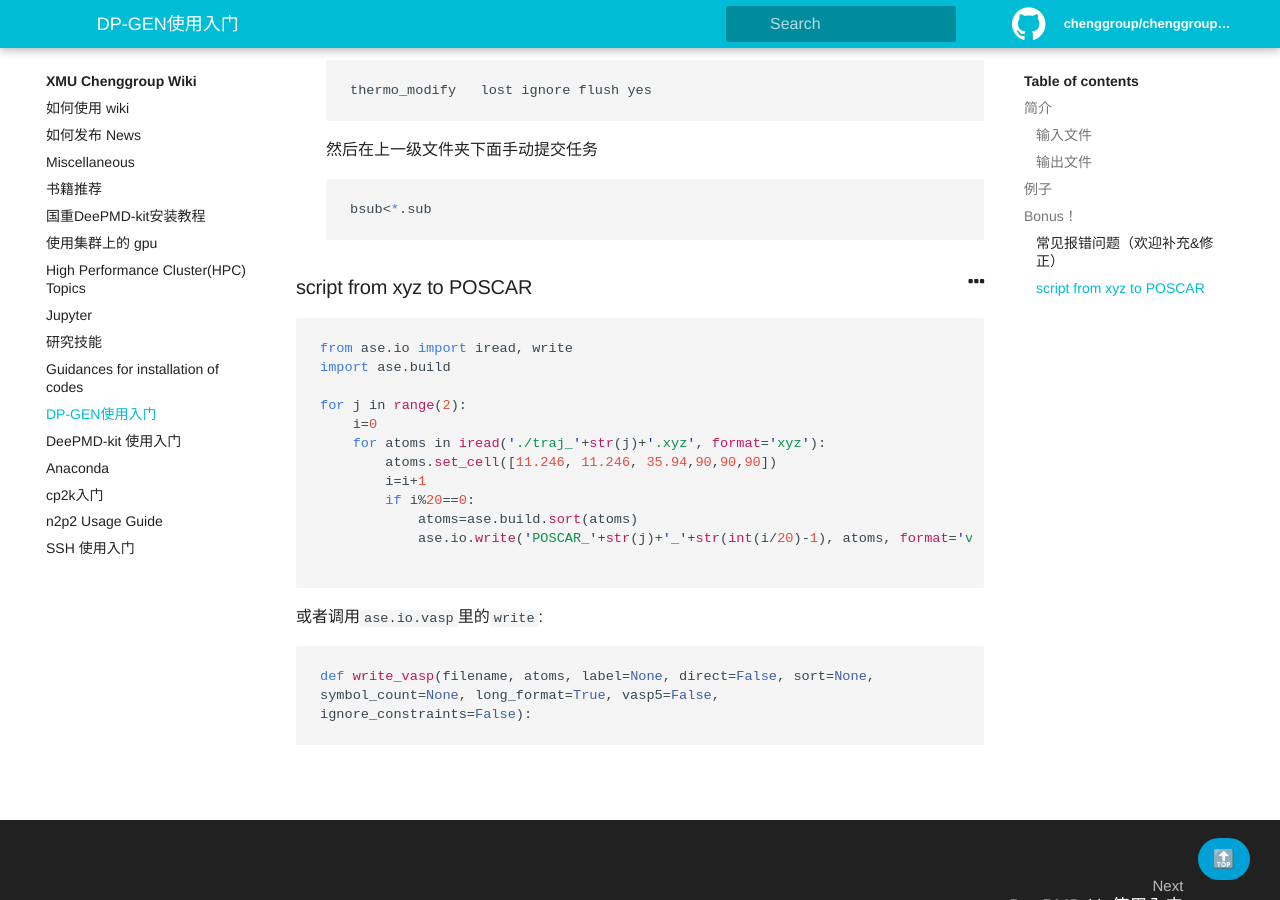
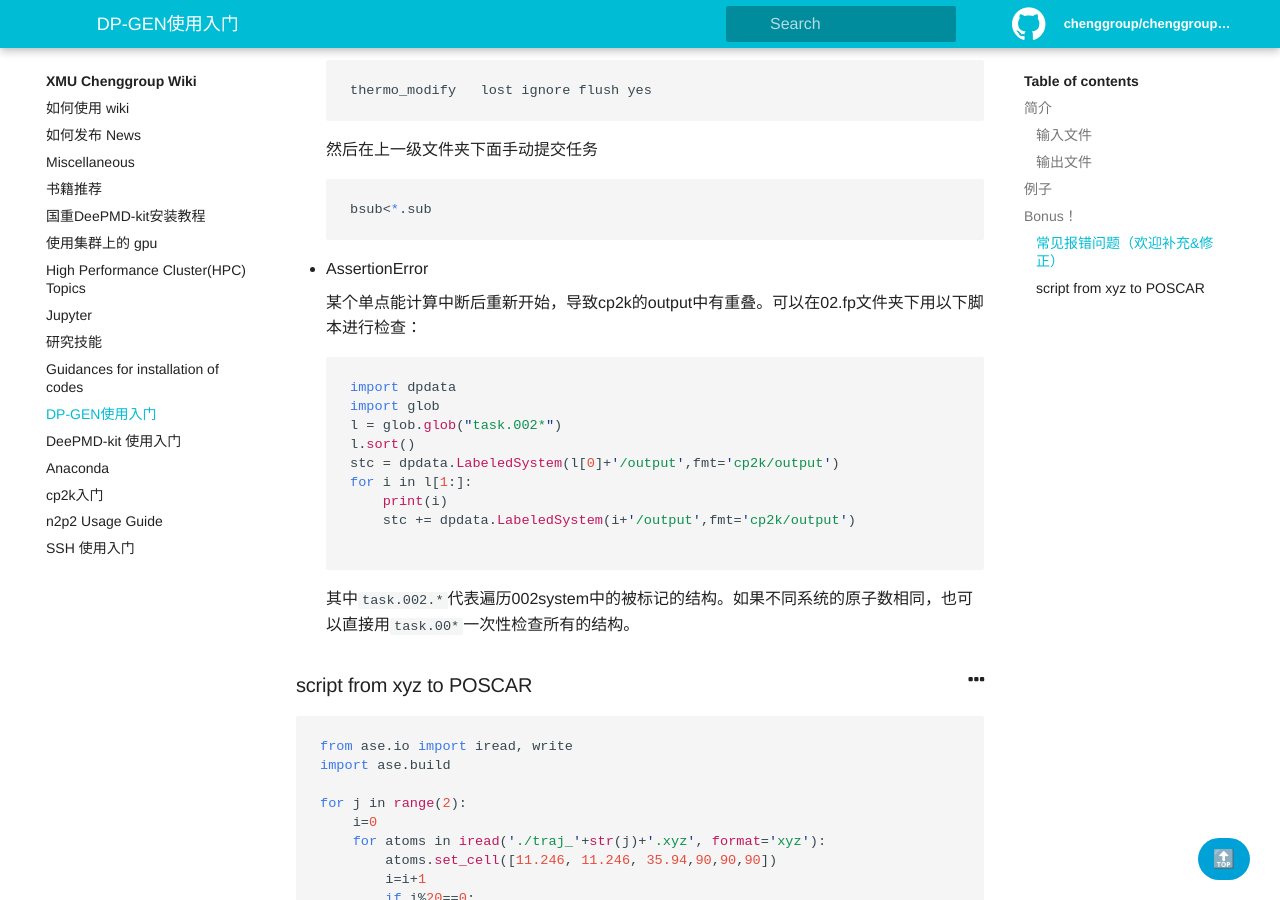
Before and after one commit to chenggroup/chenggroup.github.io, a Jekyll site: the page built from _wiki/softwares_usage/DP-GEN.md, in a window 1280 px wide and 900 px high, scrolled down 8786 px. Built offline with Jekyll 4.4.1, drawn with Linux system fonts in a browser that asks for light colours.

Commit message:
Update DP-GEN.md

````diff
--- a/_wiki/softwares_usage/DP-GEN.md
+++ b/_wiki/softwares_usage/DP-GEN.md
@@ -412,6 +412,23 @@ DP-GEN的工作流是由以下三步组成的循环：
   ```shell
   bsub<*.sub
   ```
+- AssertionError
+
+  某个单点能计算中断后重新开始，导致cp2k的output中有重叠。可以在02.fp文件夹下用以下脚本进行检查：
+
+  ```python
+  import dpdata
+  import glob
+  l = glob.glob("task.002*")
+  l.sort()
+  stc = dpdata.LabeledSystem(l[0]+'/output',fmt='cp2k/output')
+  for i in l[1:]:
+      print(i)
+      stc += dpdata.LabeledSystem(i+'/output',fmt='cp2k/output')
+
+  ```
+
+  其中`task.002.*`代表遍历002system中的被标记的结构。如果不同系统的原子数相同，也可以直接用`task.00*`一次性检查所有的结构。
 
 ### script from xyz to POSCAR
 
````
